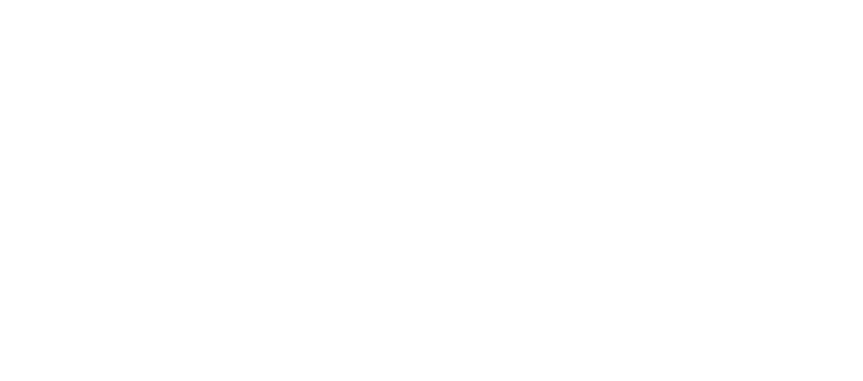
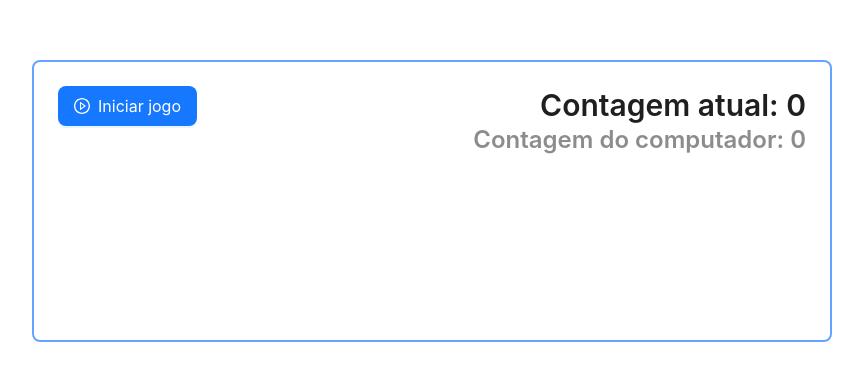
Before and after one commit to RafaelPena31/trunk-based-development-live-code, a React (Create React App) app in the folder tbd-practice-21/: page / in a window 1280 px wide. Shown: the part 199-580 px from the top of the page, without its empty margins (208-1071 px from the left). Built offline with nearby package versions, Linux system fonts and the light colour scheme.

Commit message:
feat: card implementation

```diff
--- a/tbd-practice-21/src/App.tsx
+++ b/tbd-practice-21/src/App.tsx
@@ -1,7 +1,7 @@
 import GameContainer from "modules/game/game-container";
 
 function App() {
-  const gamerFlag = false;
+  const gamerFlag = true;
   return <div className="app">{gamerFlag && <GameContainer />}</div>;
 }
 
--- a/tbd-practice-21/src/modules/game/game-container.tsx
+++ b/tbd-practice-21/src/modules/game/game-container.tsx
@@ -5,6 +5,7 @@
 import { GameStatusType } from "./game-types";
 import "./game-container.css";
 import ControlContainer from "./components/control/control-container";
+import { handleGenerateRandomNumber } from "./game-domain";
 
 export default function GameContainer() {
   const [status, setStatus] = useState<GameStatusType>("start");
@@ -13,7 +14,7 @@
 
   const totalValue = useMemo(() => /* TODO */ 0, [countValues]);
 
-  const isStarted = useMemo(() => /* TODO */ true, [status]);
+  const isStarted = useMemo(() => status === "started", [status]);
   const isResult = useMemo(() => /* TODO */ false, [status]);
   const isVictory = useMemo(
     () => /* TODO */ false,
@@ -36,7 +37,8 @@
   };
 
   const onHandleClickAddCard = () => {
-    const newCountValue = /* TODO */ 0;
+    const newCountValue = handleGenerateRandomNumber();
+    setCountValues((state) => state.concat(newCountValue));
   };
 
   return (
--- a/tbd-practice-21/src/modules/game/game-domain.ts
+++ b/tbd-practice-21/src/modules/game/game-domain.ts
@@ -1,2 +1,7 @@
+import { MAX_RANDOM_CARD_VALUE } from "./game-constants";
+
 export const getCurrentGameStatusTypeStart = (isStarted: boolean) =>
   isStarted ? "start" : "started";
+
+export const handleGenerateRandomNumber = () =>
+  Math.floor(Math.random() * MAX_RANDOM_CARD_VALUE);
```
